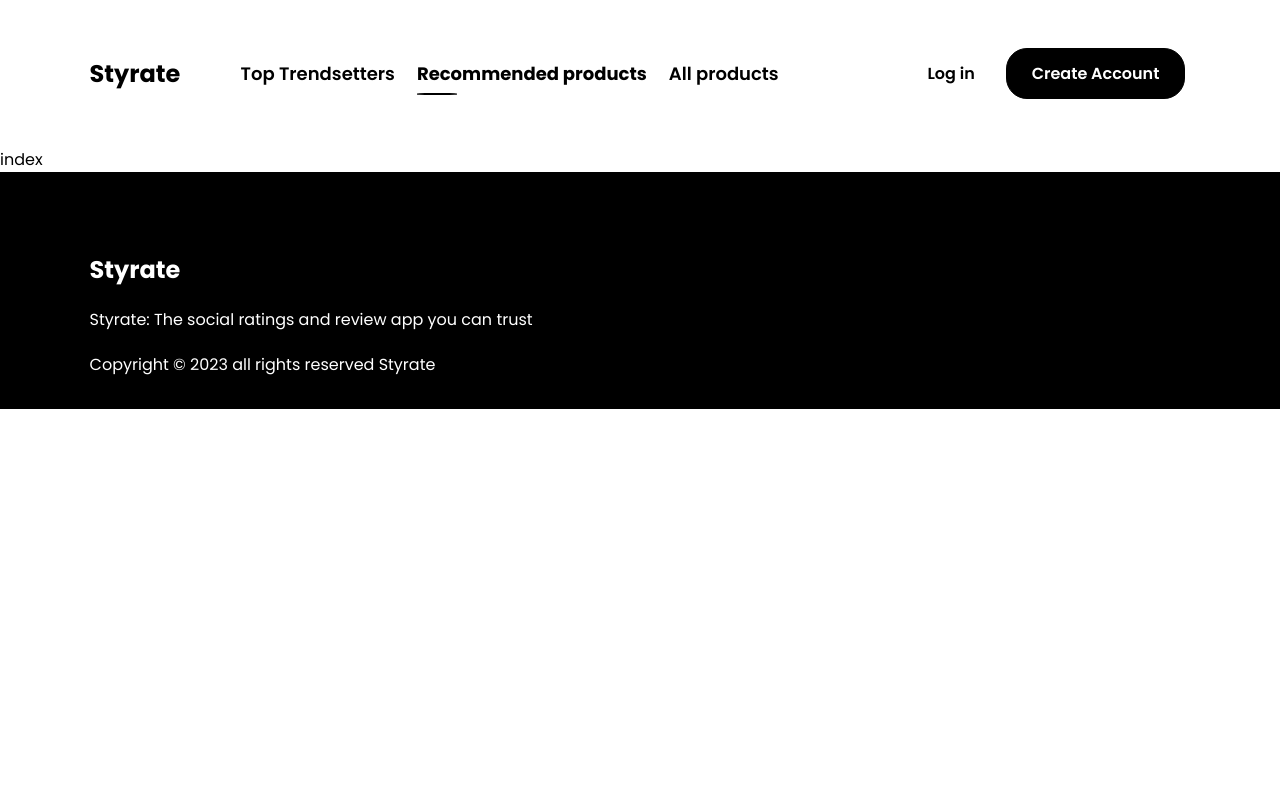
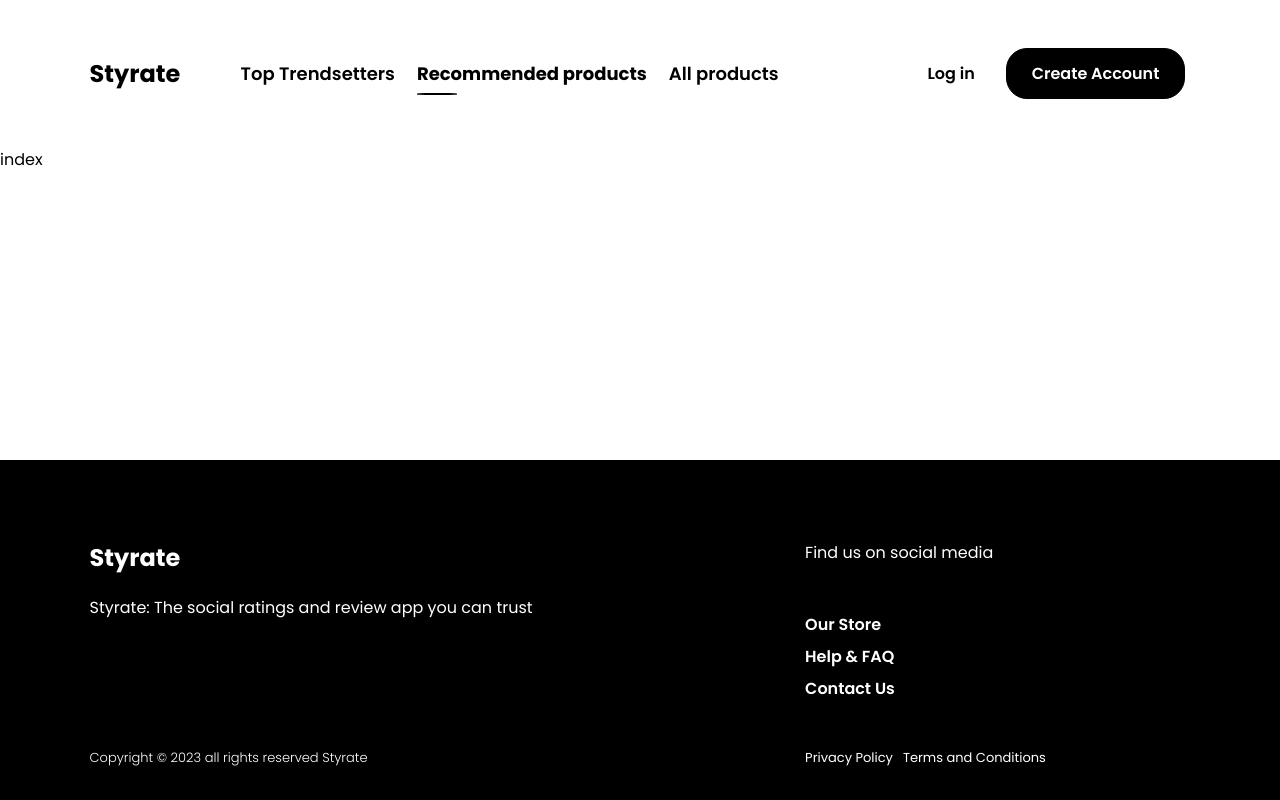
Before and after one commit to tonyykosseifyy/influencer-project, a Next.js app in the folder client/: page / in a window 1280 px wide. Built offline with nearby package versions, Linux system fonts and the light colour scheme.

Commit message:
add left side of the footer

```diff
--- a/client/components/elements/footer.js
+++ b/client/components/elements/footer.js
@@ -12,8 +12,20 @@ const footer = () => {
           <p>Copyright © 2023 all rights reserved Styrate</p>
       </div>
       <div className={styles.rightFooter}>
+        <p>Find us on social media</p>
+        <div className={styles.footerIcons}></div>
 
+        <div className={styles.footerHelp}>
+          <p>Our Store</p>
+          <p>Help & FAQ</p>
+          <p>Contact Us</p>
         </div>
+
+        <div style={{display:"flex", justifySelf:"flex-end", fontSize:"13px"}}>
+          <p>Privacy Policy</p>
+          <p style={{marginLeft: "10px", marginTop:"auto"}}>Terms and Conditions</p>
+        </div>
+      </div>
     </footer>
   );
 };
--- a/client/components/elements/footer.module.css
+++ b/client/components/elements/footer.module.css
@@ -1,14 +1,23 @@
 .footerContainer {
     background-color: black ;
     color: white ;
-    display: flex;
+    display: grid;
     padding-left: var(--paddingX);
     padding-right: var(--paddingX);
     padding-top: 10vh ;
     padding-bottom: 4vh ;
+    grid-auto-flow: column;
+    column-gap: 10vw;
+    font-family: 'Inter';
+    /* just for testing */
+
+    position: absolute;
+    bottom: 0 ;
+    width: 100vw ;
 }
 
-.leftFooter {
+
+.leftFooter, .rightFooter {
     display: flex ;
     flex-direction: column;
     align-items: flex-start;
@@ -19,4 +28,16 @@
 
 .leftFooter > p:last-child {
     justify-self: flex-end;
+    font-weight: 300 ;
+    font-size: 13px;
+    display: block;
+    margin-top: auto ;
 }
+
+.footerHelp {
+    margin: 40px 0 ;
+}
+.footerHelp > p {
+    margin: 7px 0;
+    font-weight: 600;
+}
--- a/client/pages/_app.js
+++ b/client/pages/_app.js
@@ -1,18 +1,21 @@
 import Layout from "../components/layout";
 import "../styles/globals.css";
 import { useRouter } from 'next/router'
-import { Poppins } from '@next/font/google'
+import { Poppins , Inter } from '@next/font/google'
 
 const poppins = Poppins({
-  weight: ["400","500","600","700","800"],
+  weight: ["300","400","500","600","700","800"],
   subsets:["latin"]
 })
-
+const inter = Inter({
+  weight: ["400","500","600","700"],
+  subsets:["latin"]
+})
 
 const App = ({ Component, pageProps }) => {
   const router = useRouter();
   return (
-    <main className={poppins.className}>
+    <main className={`${poppins.className} ${inter.className}`}>
       {router.pathname === "/login" ?
         <Component {...pageProps} /> :
 
```
